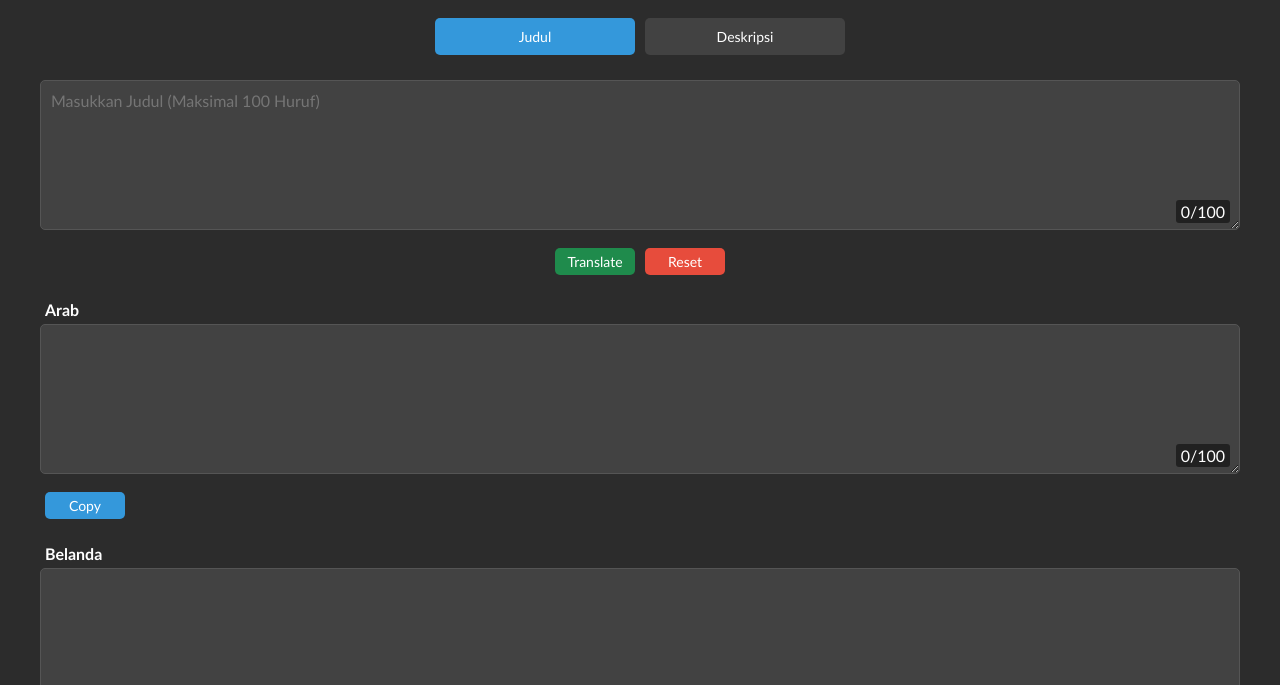
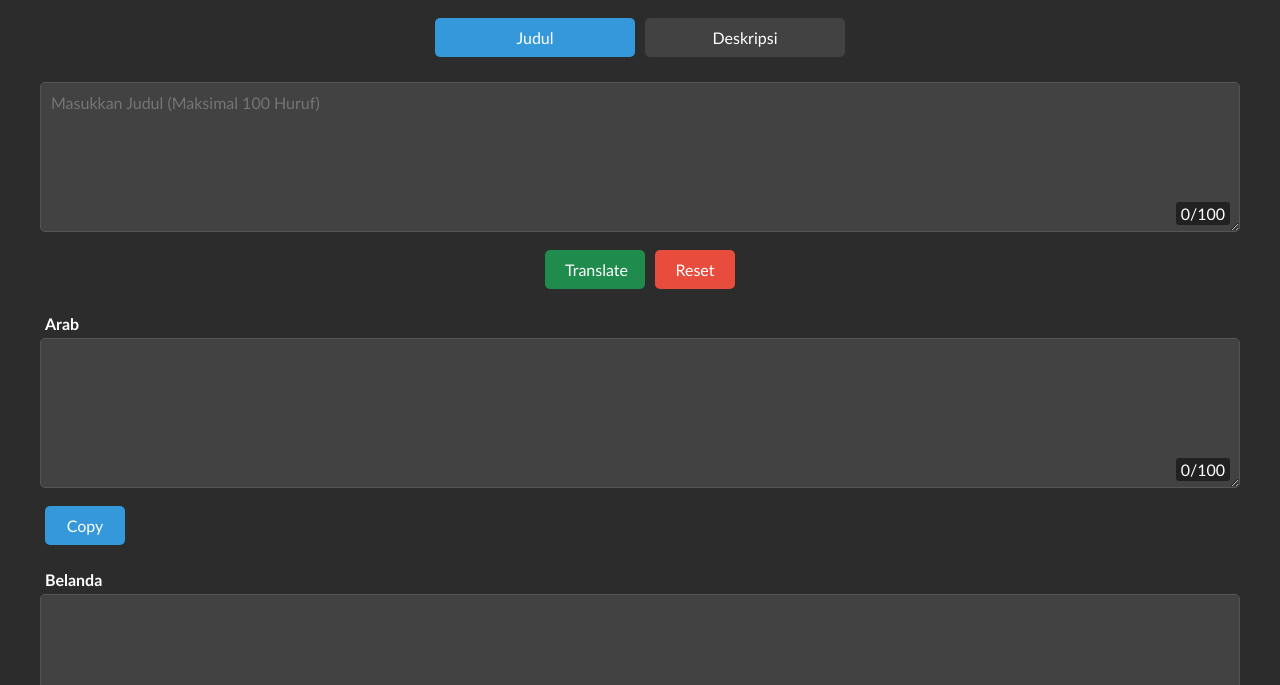
Before and after one commit to d31220207/High-Paying-Translator, a plain HTML site: page index.html in a window 1280 px wide. Shown: the part 68-753 px from the top of the page. Drawn offline with nearby package versions, Linux system fonts and the light colour scheme; some icons are missing.

Commit message:
Update index.html

```diff
--- a/index.html
+++ b/index.html
@@ -88,13 +88,13 @@
         }
 
         button {
-            padding: 5px 10px;
+            padding: 10px 20px;
             color: white;
             border: none;
             cursor: pointer;
             margin: 5px;
             font-family: Calibri, Arial, sans-serif;
-            font-size: 14px;
+            font-size: 16px;
             min-width: 80px;
             /* Reduced from 80px */
             max-width: 100px;
```
